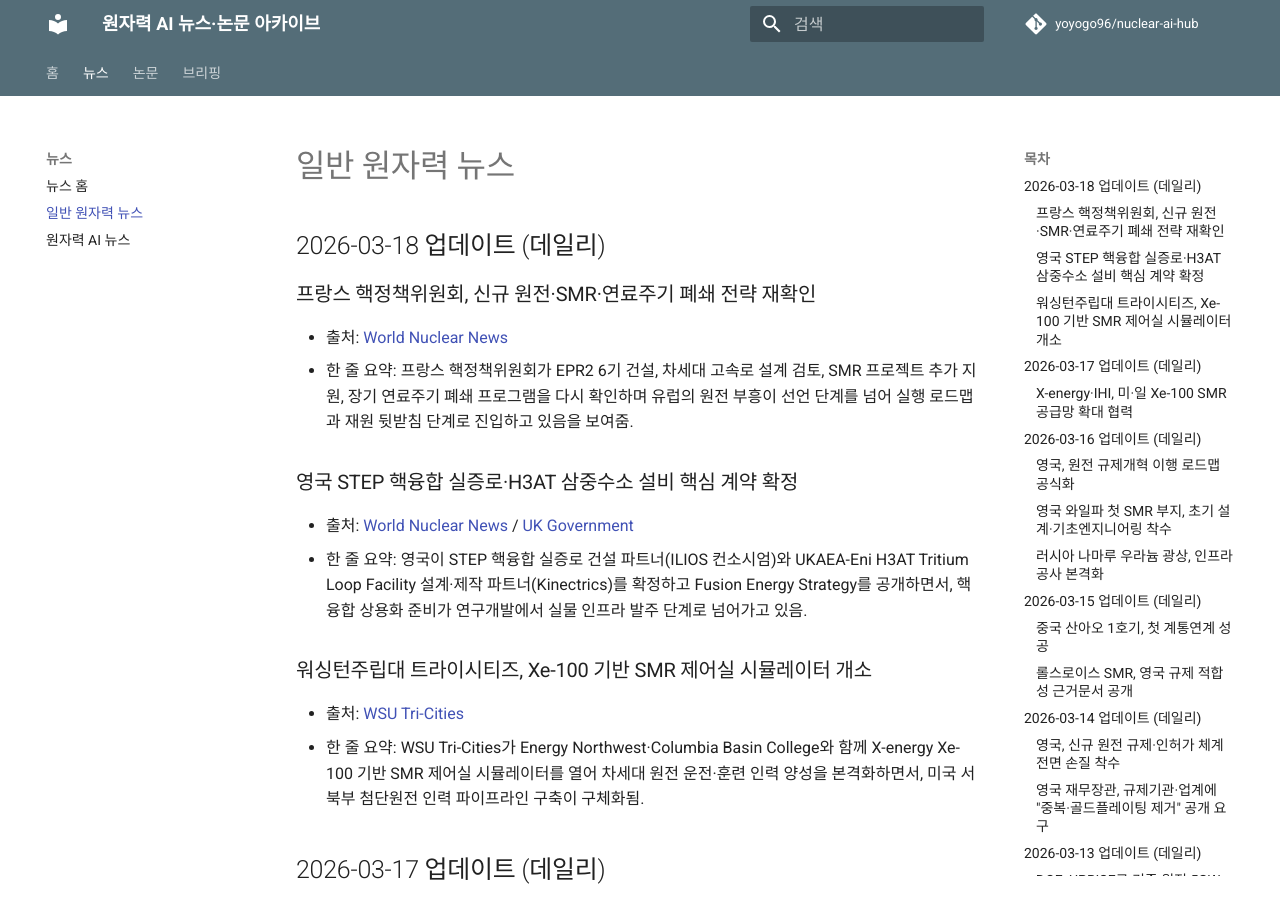
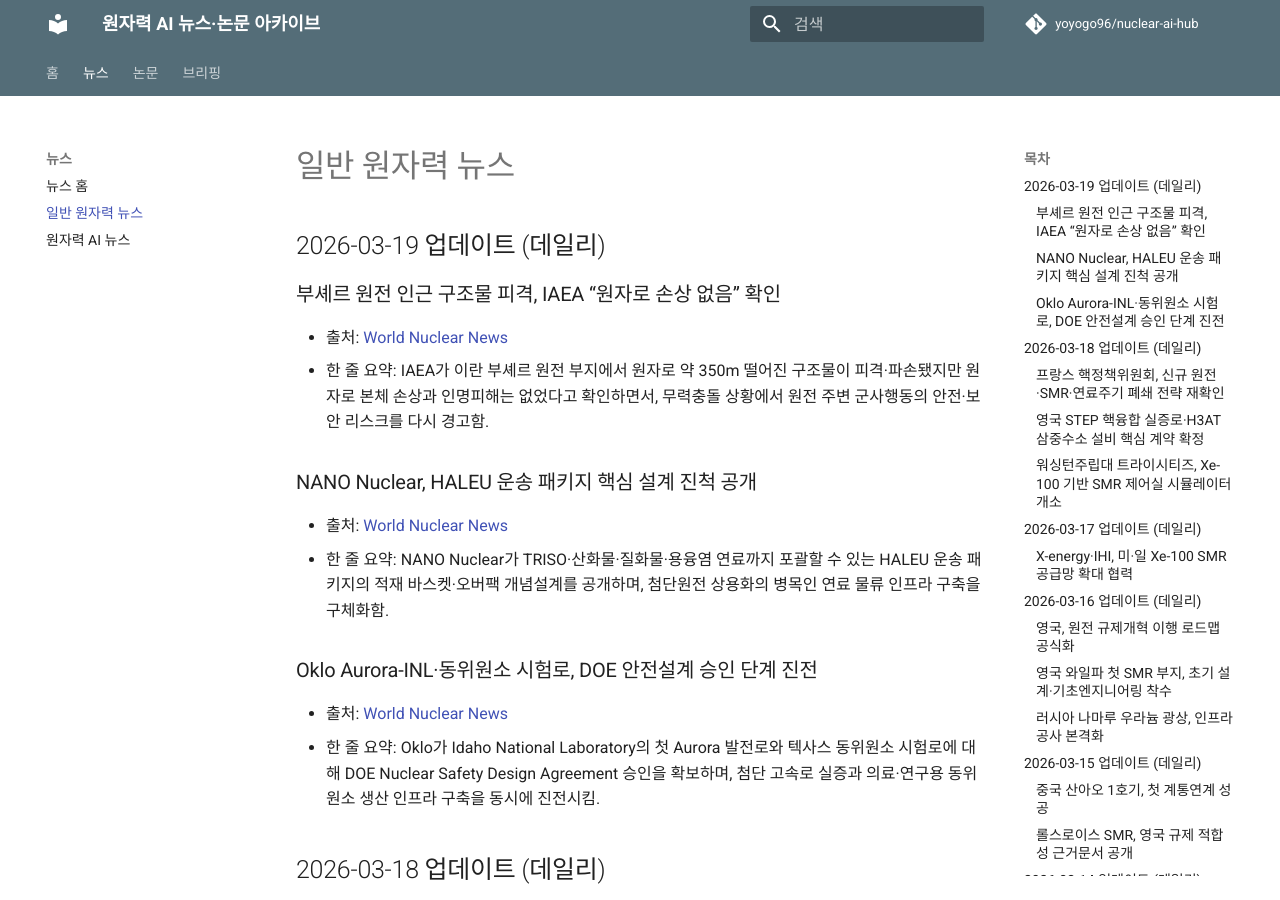
Before and after one commit to yoyogo96/nuclear-ai-hub, an MkDocs documentation site: the page built from docs/news/nuclear.md, in a window 1280 px wide and 900 px high. Built offline with MkDocs 1.6.1 and Material for MkDocs 9.7.7, drawn with Linux system fonts in a browser that asks for light colours; comment, search, counter and statistics services are not loaded.

Commit message:
docs: daily update for 2026-03-19

```diff
--- a/docs/briefings/index.md
+++ b/docs/briefings/index.md
@@ -1,4 +1,19 @@
 # 주간 브리핑
+
+## 2026-03-19 데일리 브리핑
+
+### 오늘의 3줄 요약
+1. 이란 부셰르 원전 부지 인근 구조물이 피격됐지만 원자로 본체 손상은 없었다는 IAEA 확인이 나오며, 무력충돌 상황에서 원전 안전·보안 리스크가 다시 핵심 국제 이슈로 부상함.
+2. 미국에서는 NANO Nuclear가 HALEU 운송 패키지 설계 진척을 공개하고, Oklo는 Aurora-INL 및 동위원소 시험로의 DOE 안전설계 승인 단계를 밟으며 첨단원전 공급망·실증 인프라가 한 단계 더 전진함.
+3. 학술 쪽은 지난 24시간 기준 arXiv 및 주요 소스를 재검색했지만 기존 반영본과 중복되지 않는 원자력+AI 핵심 신규 논문은 확인되지 않아 오늘은 논문 추가 없이 유지함.
+
+### 오늘 반영 뉴스 (3건)
+- 부셰르 원전 인근 구조물 피격, IAEA “원자로 손상 없음” 확인 (World Nuclear News / IAEA)
+- NANO Nuclear, HALEU 운송 패키지 핵심 설계 진척 공개 (World Nuclear News)
+- Oklo Aurora-INL·동위원소 시험로, DOE 안전설계 승인 단계 진전 (World Nuclear News)
+
+### 오늘 반영 논문 (0건)
+- 지난 24시간 기준 신규 반영 없음
 
 ## 2026-03-18 데일리 브리핑
 
--- a/docs/news/nuclear.md
+++ b/docs/news/nuclear.md
@@ -1,4 +1,18 @@
 # 일반 원자력 뉴스
+
+## 2026-03-19 업데이트 (데일리)
+
+### 부셰르 원전 인근 구조물 피격, IAEA “원자로 손상 없음” 확인
+- 출처: [World Nuclear News](https://world-nuclear-news.org/articles/iran-tells-iaea-a-projectile-hit-bushehr-nuclear-plant-premises)
+- 한 줄 요약: IAEA가 이란 부셰르 원전 부지에서 원자로 약 350m 떨어진 구조물이 피격·파손됐지만 원자로 본체 손상과 인명피해는 없었다고 확인하면서, 무력충돌 상황에서 원전 주변 군사행동의 안전·보안 리스크를 다시 경고함.
+
+### NANO Nuclear, HALEU 운송 패키지 핵심 설계 진척 공개
+- 출처: [World Nuclear News](https://world-nuclear-news.org/articles/nano-outlines-progress-on-haleu-transport-package)
+- 한 줄 요약: NANO Nuclear가 TRISO·산화물·질화물·용융염 연료까지 포괄할 수 있는 HALEU 운송 패키지의 적재 바스켓·오버팩 개념설계를 공개하며, 첨단원전 상용화의 병목인 연료 물류 인프라 구축을 구체화함.
+
+### Oklo Aurora-INL·동위원소 시험로, DOE 안전설계 승인 단계 진전
+- 출처: [World Nuclear News](https://world-nuclear-news.org/articles/licensing-of-oklo-pilot-reactor-facilities-advances)
+- 한 줄 요약: Oklo가 Idaho National Laboratory의 첫 Aurora 발전로와 텍사스 동위원소 시험로에 대해 DOE Nuclear Safety Design Agreement 승인을 확보하며, 첨단 고속로 실증과 의료·연구용 동위원소 생산 인프라 구축을 동시에 진전시킴.
 
 ## 2026-03-18 업데이트 (데일리)
 
--- a/docs/papers/index.md
+++ b/docs/papers/index.md
@@ -1,3 +1,10 @@
+# 2026-03-19 업데이트
+
+- 지난 24시간 기준으로 arXiv 및 주요 학술 소스를 재확인했지만, 기존 반영본과 중복되지 않는 원자력+인공지능 핵심 신규 논문/프리프린트는 확인되지 않았습니다.
+- 따라서 오늘은 논문 목록을 추가하지 않고 "신규 없음" 상태로 갱신합니다.
+
+---
+
 # 2026-03-18 업데이트
 
 - 지난 24시간 기준으로 arXiv 및 주요 학술 소스를 재확인했지만, 기존 반영본과 중복되지 않는 원자력+인공지능 핵심 신규 논문/프리프린트는 확인되지 않았습니다.
```
Also changed, not shown: docs/news/index.md (+6 -0 lines).
